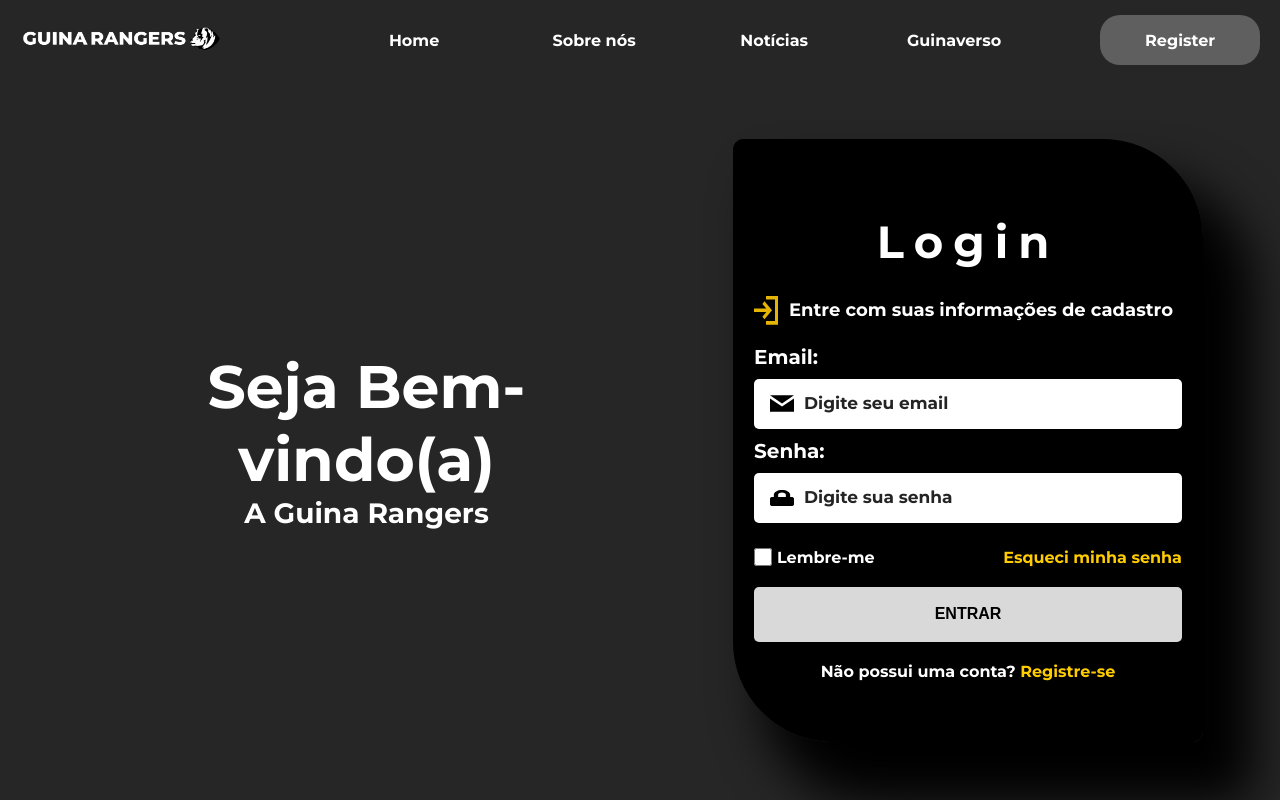
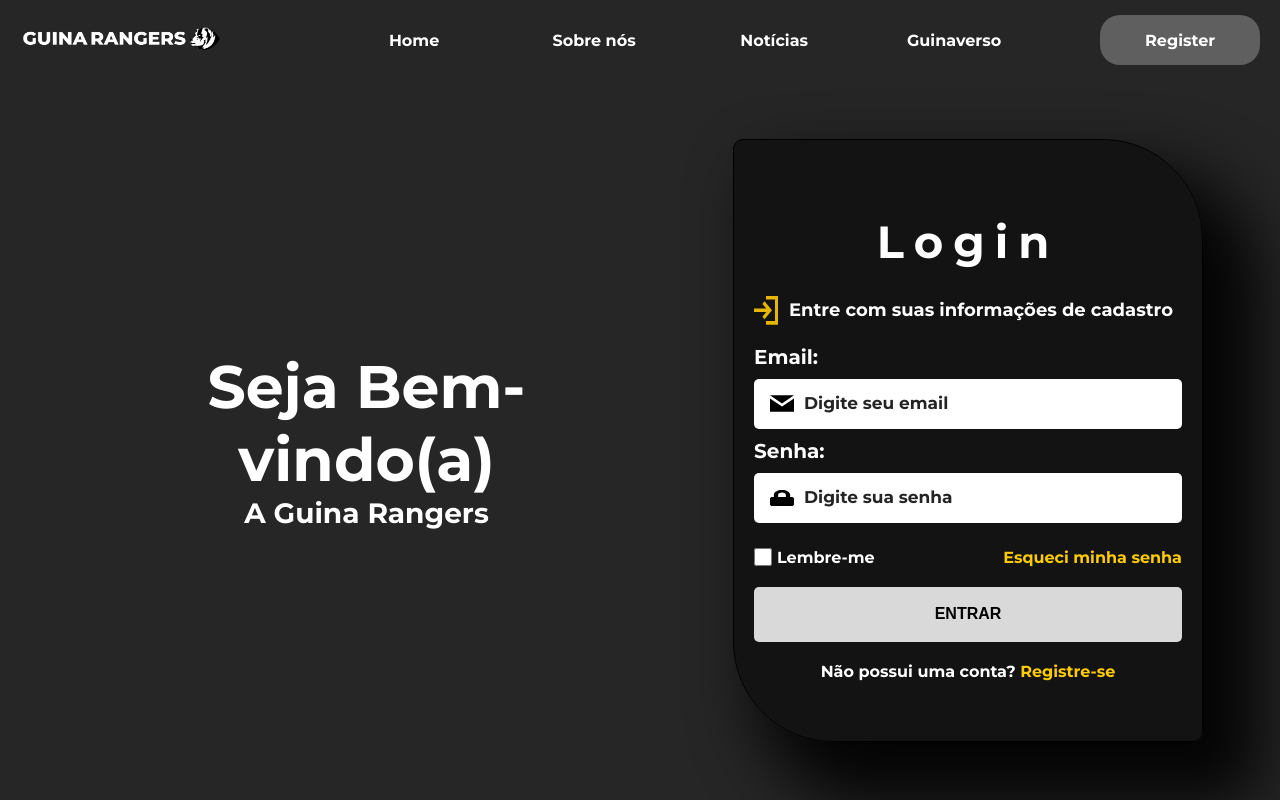
Before and after one commit to Gustavisk13/guinaweb, a React (Create React App) app: page / in a window 1280 px wide. Built offline with nearby package versions, Linux system fonts and the light colour scheme.

Commit message:
New update

```diff
--- a/src/components/Menu/menu.module.css
+++ b/src/components/Menu/menu.module.css
@@ -47,10 +47,6 @@
   width: 10rem;
   height: 100%;
 }
-.navigation .wrapper .navigationMenu ul li:hover {
-  transition: border 0.1s;
-  border-bottom: 0.3rem solid yellow;
-}
 .navigation .wrapper .navigationMenu ul li a {
   color: white;
 }
--- a/src/pages/Login/components/Form/form.jsx
+++ b/src/pages/Login/components/Form/form.jsx
@@ -16,7 +16,6 @@ function form() {
                         <p>Entre com suas informações de cadastro</p>
                     </div>
                 </header>
-
 
                 <div className={styles.boxinput}>
                     <label htmlFor="Email">Email:</label>
@@ -42,8 +41,10 @@ function form() {
                     <button>Entrar</button>
                 </div>
 
+                <div className={styles.notHaveCount}>
                     <span>Não possui uma conta? </span>
                     <a className={styles.links} href="#">Registre-se</a>
+                </div>
             </div>
         </form>
     </>
--- a/src/pages/Login/components/Form/styles.module.css
+++ b/src/pages/Login/components/Form/styles.module.css
@@ -1,180 +1,146 @@
-.containerformlogin{
+.containerformlogin {
+  display: flex;
+  align-items: center;
+  justify-content: center;
   height: 100%;
   width: 50%;
-
-    display: flex;
-    align-items: center;
   justify-content: right;
-
   /* background-color: rgb(25, 70, 109); */
 }
-
-/*Formulário Login*/
-
-.formlogin{
-    background-color: rgba(0, 0, 0, 0.993);
-    color: white;
-    backdrop-filter: blur(50px);
-
+.containerformlogin .formlogin {
   width: 47rem;
-    text-align: center;
   padding: 6rem 2rem;
   margin-right: 7.7rem;
-
-    border: 1px solid rgb(0, 0, 0);
-    border-radius: 1rem 10rem 1rem 10rem;
+  box-shadow: 4rem 4.5rem 6.5rem 1.6rem rgba(0, 0, 0, 0.906);
+  border: 0.1rem solid rgb(0, 0, 0);
+  border-radius: 1rem 10rem;
+  background-color: rgba(0, 0, 0, 0.5);
 }
-.formlogin{
-    box-shadow: 40px 50px 50px 10px rgb(0, 0, 0);
-}
-
-/*Header - Login*/
-
-header{
+.containerformlogin .formlogin header {
   width: 100%;
   margin-block: 2rem;
 }
-
-header h1{
+.containerformlogin .formlogin header h1 {
   margin-bottom: 3.2rem;
-
   font-size: 4.5rem;
   font-weight: 900;
   text-align: center;
   line-height: 4.4rem;
   letter-spacing: 1rem;
 }
-
-header div{
-    display:  flex;
+.containerformlogin .formlogin header div {
+  display: flex;
+  align-items: center;
+  justify-content: center;
   justify-content: left;
-    align-items: center;
 }
-
-header p{
+.containerformlogin .formlogin header p {
   margin-left: 1rem;
   display: inline-block;
-
   text-align: left;
   font-size: 1.8rem;
   line-height: 2rem;
 }
-
-/*Header - Login*/
-
-
-/*Box-formulário*/
-
-.boxinput{
+.containerformlogin .formlogin .boxinput {
   width: 100%;
   margin-bottom: 1rem;
-
   display: flex;
   flex-direction: column;
   gap: 1rem;
-
   text-align: left;
   font-size: 2rem;
 }
-
-.boxinput input{
+.containerformlogin .formlogin input {
   width: 100%;
   height: 5rem;
   padding-left: 5rem;
   border: none;
   border-radius: 0.5rem;
-
   outline: 0;
   font-size: 1.8rem;
 }
-.boxinput input:focus{
+.containerformlogin .formlogin input:focus {
   border: 3px solid rgb(255, 200, 2);
 }
-
-.boxinput input::placeholder{
+.containerformlogin .formlogin input::-moz-placeholder {
   color: rgb(36, 36, 36);
-
-    font-family: 'Montserrat';
-
+  font-family: "Montserrat";
   font-weight: 400;
   font-size: 1.7rem;
   line-height: 2.5rem;
 }
-
-.boxinput input[type="email"]{
+.containerformlogin .formlogin input:-ms-input-placeholder {
+  color: rgb(36, 36, 36);
+  font-family: "Montserrat";
+  font-weight: 400;
+  font-size: 1.7rem;
+  line-height: 2.5rem;
+}
+.containerformlogin .formlogin input::placeholder {
+  color: rgb(36, 36, 36);
+  font-family: "Montserrat";
+  font-weight: 400;
+  font-size: 1.7rem;
+  line-height: 2.5rem;
+}
+.containerformlogin .formlogin .boxinput input[type=email] {
   background-image: url(../../../../assets/mail.svg);
   background-repeat: no-repeat;
   background-position: left;
-    background-position-x: calc(100% - 96%);
+  background-position-x: 4%;
 }
-
-.boxinput input[type="password"]{
+.containerformlogin .formlogin .boxinput input[type=password] {
   background-image: url(../../../../assets/lock.svg);
   background-repeat: no-repeat;
   background-position: left;
-    background-position-x: calc(100% - 96%);
+  background-position-x: 4%;
 }
-
-
-
-.checkbox{
+.containerformlogin .formlogin .checkbox {
   width: 100%;
   margin-top: 2.5rem;
-
   display: flex;
   align-items: center;
   justify-content: space-between;
 }
-
-.checkbox div{
+.containerformlogin .formlogin .checkbox div {
   display: flex;
   align-items: center;
 }
-
-.checkbox input[type="checkbox"]{
+.containerformlogin .formlogin .checkbox input {
   width: 1.8rem;
   height: 1.8rem;
   margin-right: 0.5rem;
-
   cursor: pointer;
 }
-
-/* Button */
-.boxloginbtn button{
-    background-color:  #D9D9D9;
-    color: rgb(0, 0, 0);
-
+.containerformlogin .formlogin button {
   width: 100%;
   height: 5.5rem;
   margin-block: 2rem;
-
   border: none;
   border-radius: 0.5rem;
   cursor: pointer;
   font-size: 1.6rem;
   text-transform: uppercase;
-
   font-weight: 600;
   line-height: 1.8rem;
+  color: rgb(0, 0, 0);
+  background-color: #D9D9D9;
 }
-
-.boxloginbtn button:hover{
+.containerformlogin .formlogin button:hover {
+  color: rgb(255, 255, 255);
+  filter: brightness(1.5);
+  transition: 500ms;
   background-color: rgba(255, 253, 253, 0.264);
-    color: rgb(255, 255, 255);
-
+}
+.containerformlogin .formlogin .links {
+  color: rgb(255, 204, 0);
+  font-weight: 900;
+}
+.containerformlogin .formlogin .links:hover {
+  color: rgb(217, 215, 215);
   filter: brightness(1.5);
   transition: 500ms;
 }
-/* Button */
-
-.links{
-    color: rgb(255, 204, 0);
-
-    font-weight: 900;
-}
-.links:hover{
-    color: rgb(217, 215, 215);
-
-    filter: brightness(1.5);
-    transition: 500ms;
-}
+.containerformlogin .formlogin .notHaveCount {
+  text-align: center;
+}/*# sourceMappingURL=styles.module.css.map */
--- /dev/null
+++ b/src/pages/Login/components/Form/styles.module.scss
@@ -0,0 +1,153 @@
+@mixin menuDisplay{
+    display: flex;
+    align-items: center;
+    justify-content: center;
+}
+
+.containerformlogin{
+    @include menuDisplay();
+    height: 100%;
+    width: 50%;
+    justify-content: right;
+    /* background-color: rgb(25, 70, 109); */
+
+    .formlogin{
+        width: 47rem;
+        padding: 6rem 2rem;
+        margin-right: 7.7rem;
+        box-shadow: 4rem 4.5rem 6.5rem 1.6rem rgba(0, 0, 0, 0.906);
+        border: 0.1rem solid rgb(0, 0, 0);
+        border-radius: 1rem 10rem;
+        background-color: rgba(0, 0, 0, 0.50);
+
+        header{
+            width: 100%;
+            margin-block: 2rem;
+
+            h1{
+                margin-bottom: 3.2rem;
+                font-size: 4.5rem;
+                font-weight: 900;
+                text-align: center;
+                line-height: 4.4rem;
+                letter-spacing: 1rem;
+            }
+
+            div{
+                @include menuDisplay();
+                justify-content: left;
+            }
+
+            p{
+                margin-left: 1rem;
+                display: inline-block;
+                text-align: left;
+                font-size: 1.8rem;
+                line-height: 2rem;
+            }
+        }
+
+        .boxinput{
+            // @include menuDisplay();
+            width: 100%;
+            margin-bottom: 1rem;
+            display: flex;
+            flex-direction: column;
+            gap: 1rem;
+            text-align: left;
+            font-size: 2rem;
+        }
+
+        input{
+            width: 100%;
+            height: 5rem;
+            padding-left: 5rem;
+            border: none;
+            border-radius: 0.5rem;
+            outline: 0;
+            font-size: 1.8rem;
+
+            &:focus{
+                border: 3px solid rgb(255, 200, 2);
+            }
+
+            &::placeholder{
+                color: rgb(36, 36, 36);
+                font-family: 'Montserrat';
+                font-weight: 400;
+                font-size: 1.7rem;
+                line-height: 2.5rem;
+            }
+        }
+        .boxinput input[type="email"]{
+            background-image: url(../../../../assets/mail.svg);
+            background-repeat: no-repeat;
+            background-position: left;
+            background-position-x: calc(100% - 96%);
+        }
+        .boxinput input[type="password"]{
+            background-image: url(../../../../assets/lock.svg);
+            background-repeat: no-repeat;
+            background-position: left;
+            background-position-x: calc(100% - 96%);
+        }
+
+        .checkbox{
+            width: 100%;
+            margin-top: 2.5rem;
+
+            display: flex;
+            align-items: center;
+            justify-content: space-between;
+
+            div{
+                display: flex;
+                align-items: center;
+            }
+
+            input{
+                width: 1.8rem;
+                height: 1.8rem;
+                margin-right: 0.5rem;
+                cursor: pointer;
+            }
+        }
+
+        button{
+            width: 100%;
+            height: 5.5rem;
+            margin-block: 2rem;
+            border: none;
+            border-radius: 0.5rem;
+            cursor: pointer;
+            font-size: 1.6rem;
+            text-transform: uppercase;
+            font-weight: 600;
+            line-height: 1.8rem;
+            color: rgb(0, 0, 0);
+            background-color:  #D9D9D9;
+
+            &:hover{
+                color: rgb(255, 255, 255);
+                filter: brightness(1.5);
+                transition: 500ms;
+                background-color: rgba(255, 253, 253, 0.264);
+            }
+        }
+
+        .links{
+            color: rgb(255, 204, 0);
+            font-weight: 900;
+
+            &:hover{
+                color: rgb(217, 215, 215);
+                filter: brightness(1.5);
+                transition: 500ms;
+            }
+        }
+
+        .notHaveCount{
+            text-align: center;
+        }
+    }
+}
```
Also changed, not shown: src/components/Menu/menu.module.scss (+4 -4 lines), 2 other files (tests, documents, lock files or other folders). Lines whose indentation alone changed are shown as unchanged.
